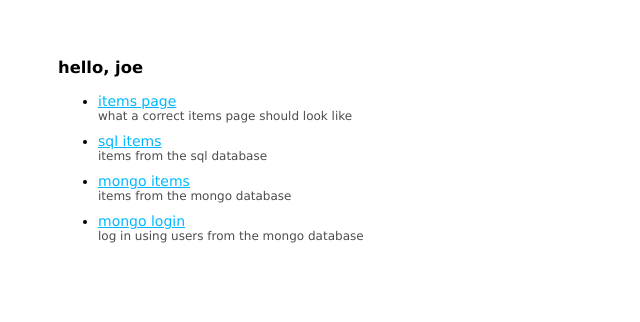
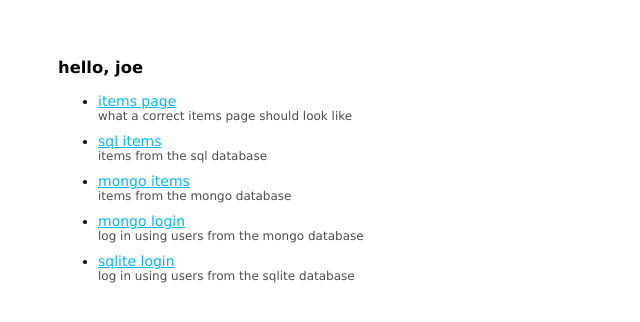
Before and after one commit to ZergRushJoe/databaseExp, a Node server app: page / in a window 1280 px wide. Shown: the top 322 px of the page, without its empty margins (0-640 px from the left). Run offline with Node 20, Linux system fonts and the light colour scheme; some libraries are stand-ins or nearby versions.

Commit message:
add index link

```diff
--- a/views/index.pug
+++ b/views/index.pug
@@ -15,3 +15,6 @@ block content
         li
             a(href="/mongo/log") mongo login
             p log in using users from the mongo database
+        li
+            a(href="/sqlite/log") sqlite login
+            p log in using users from the sqlite database
```
